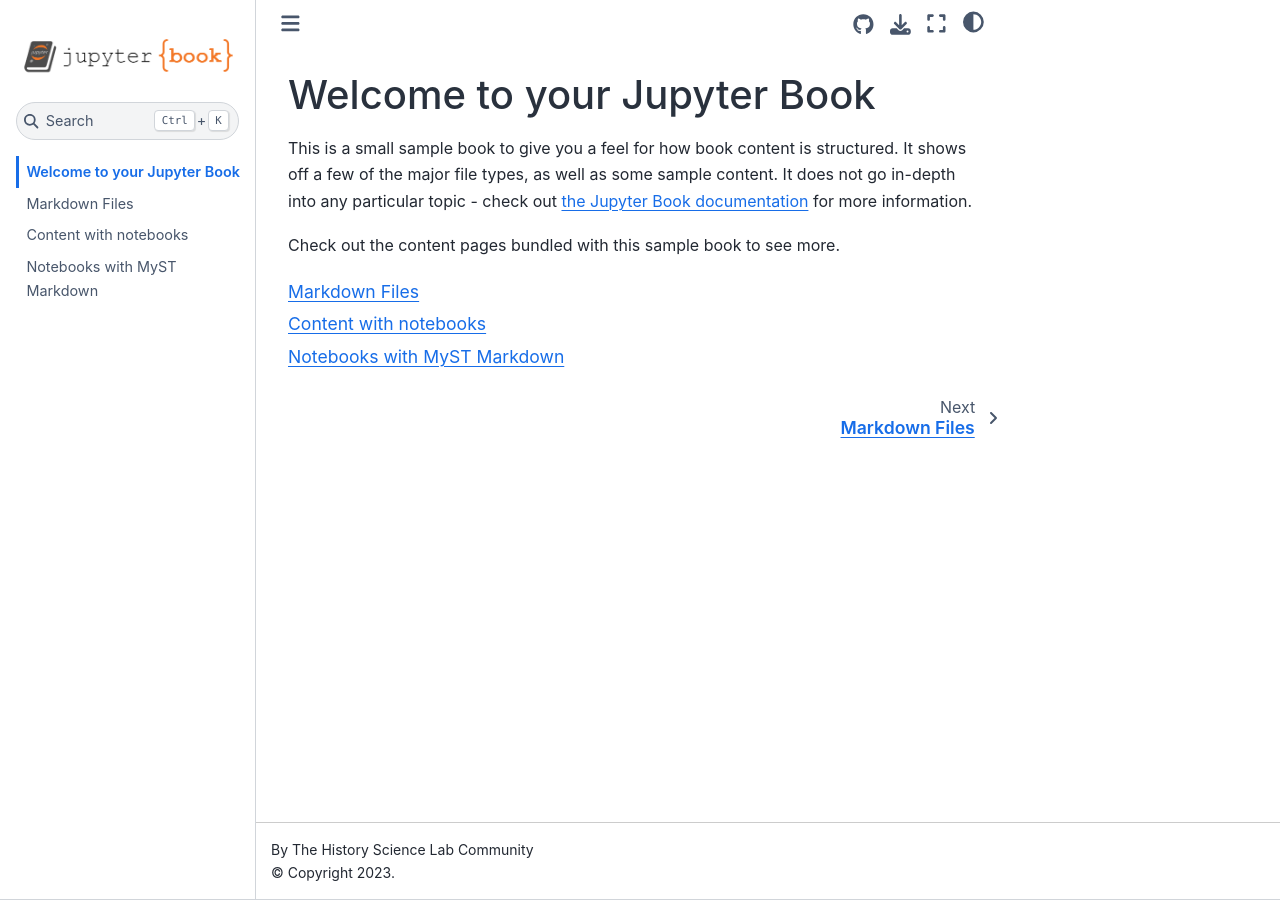
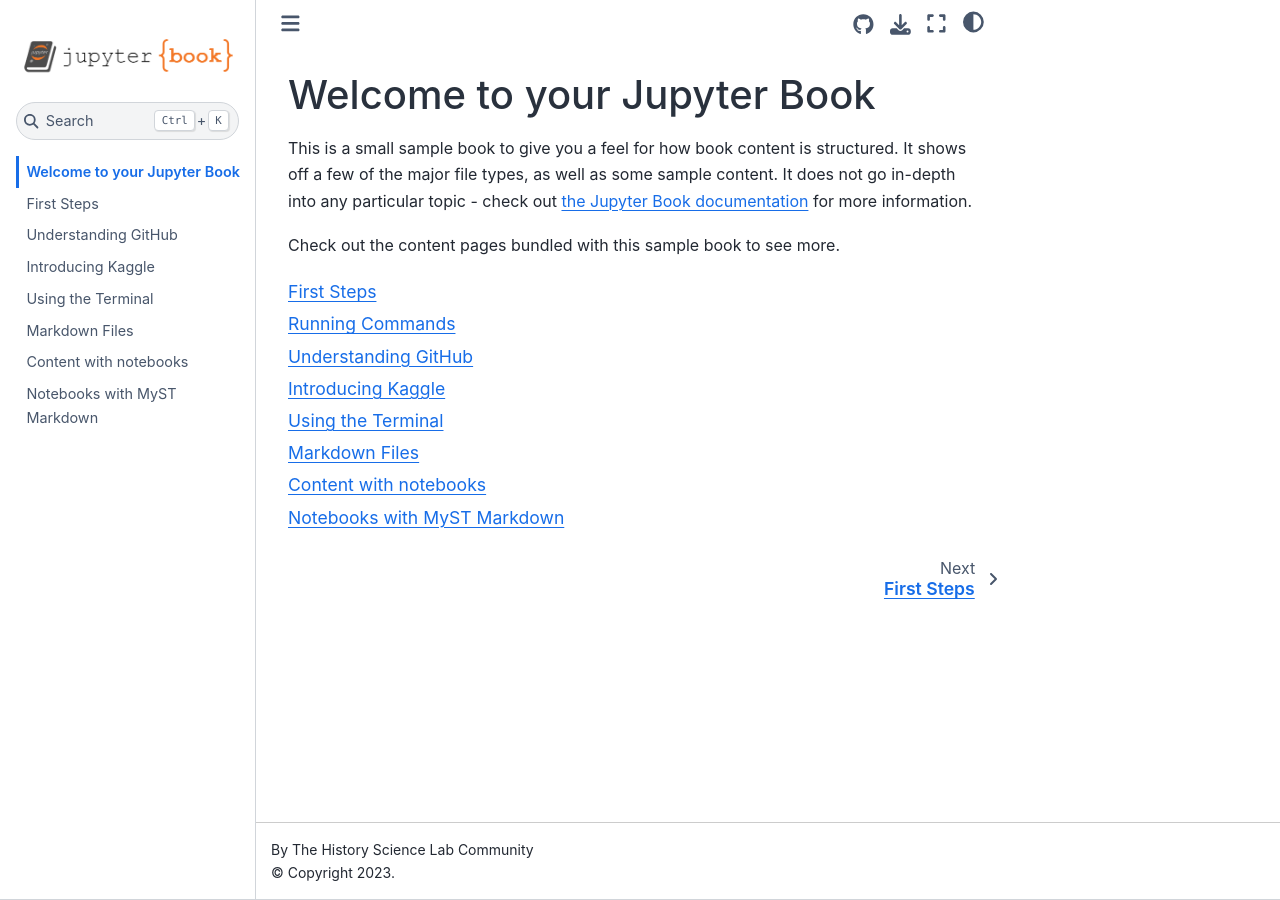
Before and after one commit to crisishistory/tutorial, a Jupyter Book: the page built from intro.md, in a window 1280 px wide. Built offline with Jupyter Book 1.0.4 settings and Sphinx 7.4.7 and the Sphinx Book theme 1.1.4, drawn with Linux system fonts in a browser that asks for light colours.

Commit message:
TOC for all lessons so far

```diff
--- a/_toc.yml
+++ b/_toc.yml
@@ -4,6 +4,10 @@
 format: jb-book
 root: intro
 chapters:
+- file: 01-first-steps
+- file: 02-github
+- file: 03-kaggle
+- file: 04-terminal
 - file: markdown
 - file: notebooks
 - file: markdown-notebooks
```
